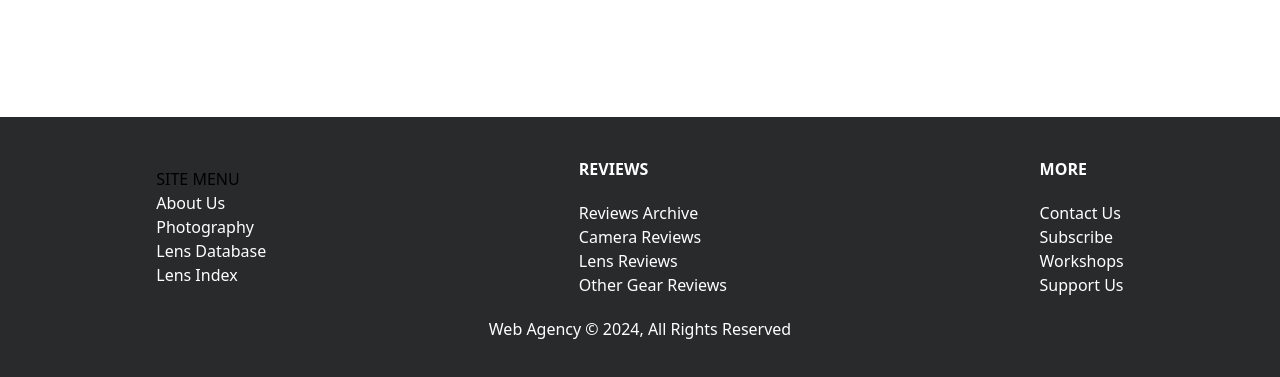
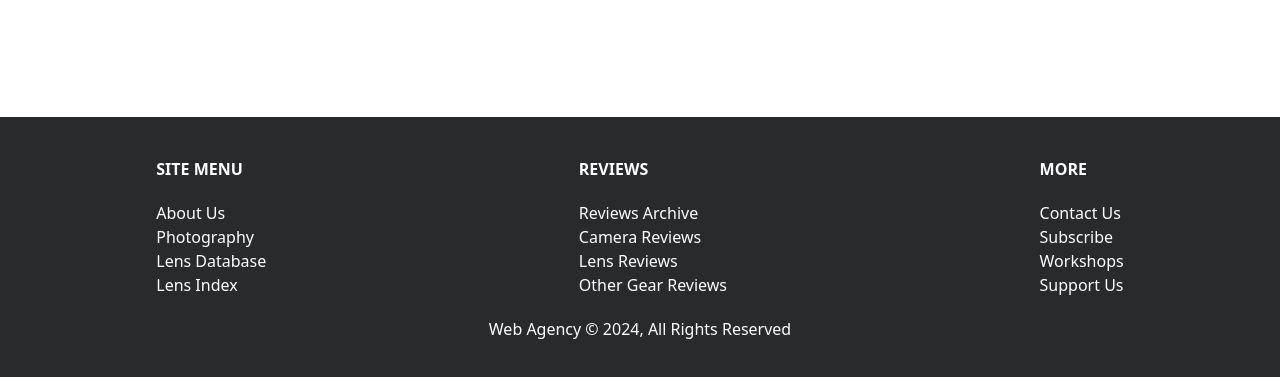
Before and after one commit to AdebiyiQudus/Web-Agency, a plain HTML site: page index.html in a window 1280 px wide. Shown: the part 2872-3249 px from the top of the page. Drawn offline with Linux system fonts and the light colour scheme.

Commit message:
Site menu

```diff
--- a/index.html
+++ b/index.html
@@ -228,7 +228,7 @@
     <footer class="bg-[#292A2B] py-10">
       <div class="flex justify-around items-center flex-wrap">
         <div class="card">
-          <h1 cl vass="font-bold mb-5 text-white">SITE MENU</h1>
+          <h1 class="font-bold mb-5 text-white">SITE MENU</h1>
           <p class="text-white">About Us</p>
           <p class="text-white">Photography</p>
           <p class="text-white">Lens Database</p>
```
